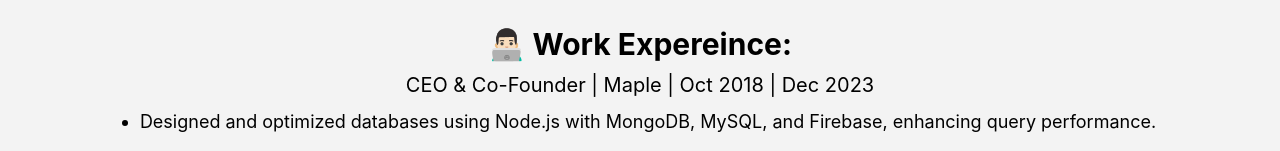
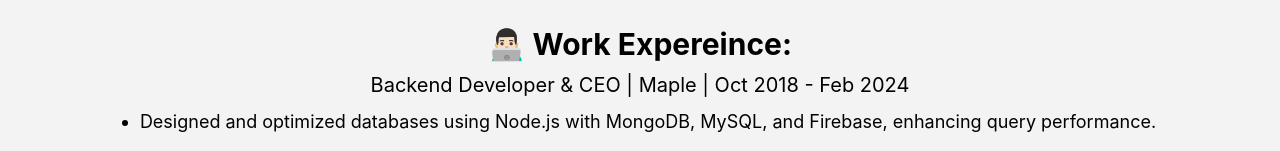
Before and after one commit to saji2000/Portfolio, a React (Create React App) app: page / in a window 1280 px wide. Shown: the part 455-606 px from the top of the page. Built offline with nearby package versions, Linux system fonts and the light colour scheme.

Commit message:
minor changes, praise God

```diff
--- a/src/components/LandingSection.js
+++ b/src/components/LandingSection.js
@@ -159,7 +159,9 @@ const LandingSection = () => (
       <Heading size="lg" mt="20px">
         👨🏻‍💻 Work Expereince:
       </Heading>
-      <Text fontSize="xl">CEO & Co-Founder | Maple | Oct 2018 | Dec 2023</Text>
+      <Text fontSize="xl">
+        Backend Developer & CEO | Maple | Oct 2018 - Feb 2024
+      </Text>
       <UnorderedList spacing={3}>
         <ListItem fontSize="lg">
           Designed and optimized databases using Node.js with MongoDB, MySQL,
```
